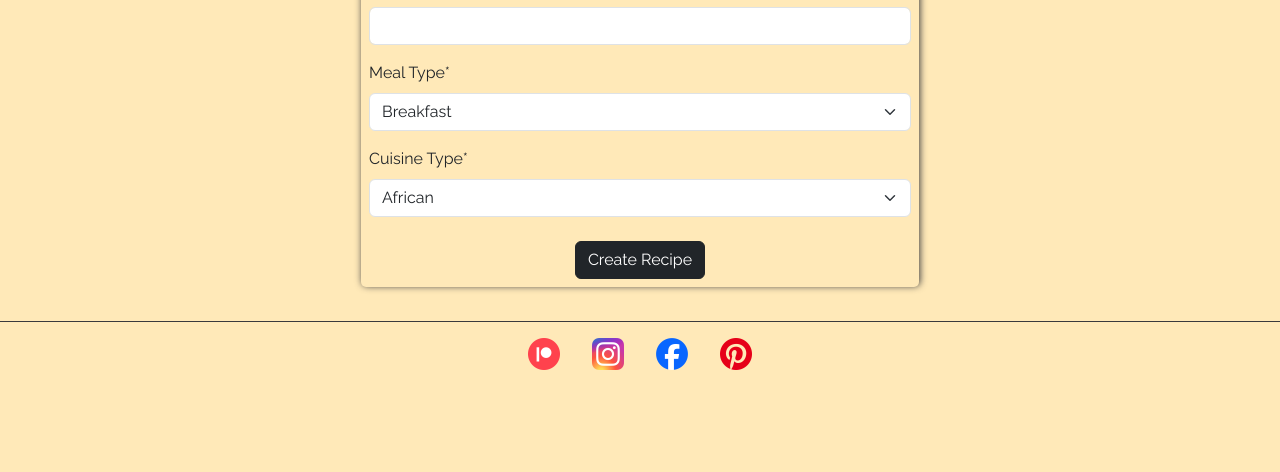
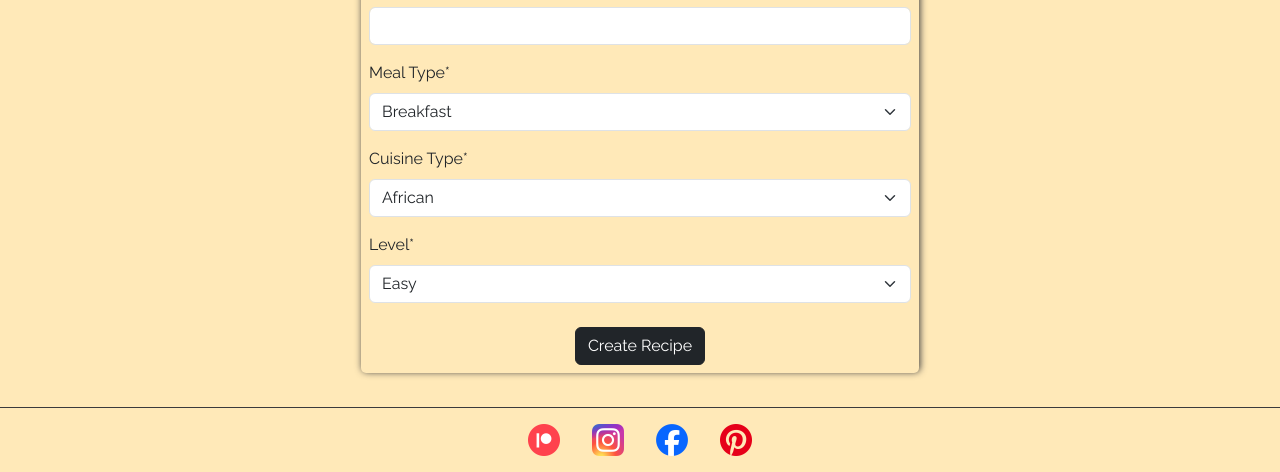
Before and after one commit to emilyrosenberg/grain-free-friend, a Django app: page /recipes/add/ in a window 1280 px wide. Shown: the part 1202-1674 px from the top of the page. Before the commit the page ends 1572 px from the top, so only its background shows below. Run offline with Django 3.2, Linux system fonts and the light colour scheme; a user stored in the database is signed in; parts of the project's set-up code (start-up, migrations or seed data) failed here and were passed over; some libraries are stand-ins or nearby versions.

Commit message:
Add input field for difficulty level

```diff
--- a/recipes/forms.py
+++ b/recipes/forms.py
@@ -17,6 +17,7 @@ class RecipeForm(forms.ModelForm):
             "image_alt",
             "meal_type",
             "cuisine_types",
+            "level",
         ]
 
         ingredients = forms.CharField(widget=RichTextWidget())
@@ -36,4 +37,5 @@ class RecipeForm(forms.ModelForm):
             "image_alt": "Describe Image",
             "meal_type": "Meal Type",
             "cuisine_types": "Cuisine Type",
+            "level": "Level",
         }
--- a/recipes/models.py
+++ b/recipes/models.py
@@ -22,6 +22,8 @@ CUISINE_TYPES = (
     ("european", "European"),
     ("oceanic", "Oceanic"),
 )
+
+LEVEL = (("easy", "Easy"), ("moderate", "Moderate"), ("fancy", "Fancy"))
 
 
 class Recipe(models.Model):
@@ -49,7 +51,9 @@ class Recipe(models.Model):
     # dropdown menus
     meal_type = models.CharField(max_length=50, choices=MEAL_TYPES, default="breakfast")
     cuisine_types = models.CharField(
-        max_length=50, choices=CUISINE_TYPES, default="african"
+        max_length=50, choices=CUISINE_TYPES, default="african")
+    level = models.CharField(
+        max_length=50, choices=LEVEL, default="easy"
     )
 
     posted_date = models.DateTimeField(auto_now=True)
--- a/recipes/templates/recipes/recipe_detail.html
+++ b/recipes/templates/recipes/recipe_detail.html
@@ -14,6 +14,7 @@
                 <hr>
                 <p>{{recipe.description}}</p>
                 <p class="p-3"><strong>Cuisine: </strong> {{ recipe.cuisine_types|title }}</p>
+                <p class="p-3"><strong>Level: </strong> {{ recipe.level|title }}</p>
 
                 {% if request.user == recipe.user %}
                 <div class="text-center">
```
Also changed, not shown: db.sqlite3, recipes/migrations/0002_remove_recipe_calories_recipe_level.py (added).
